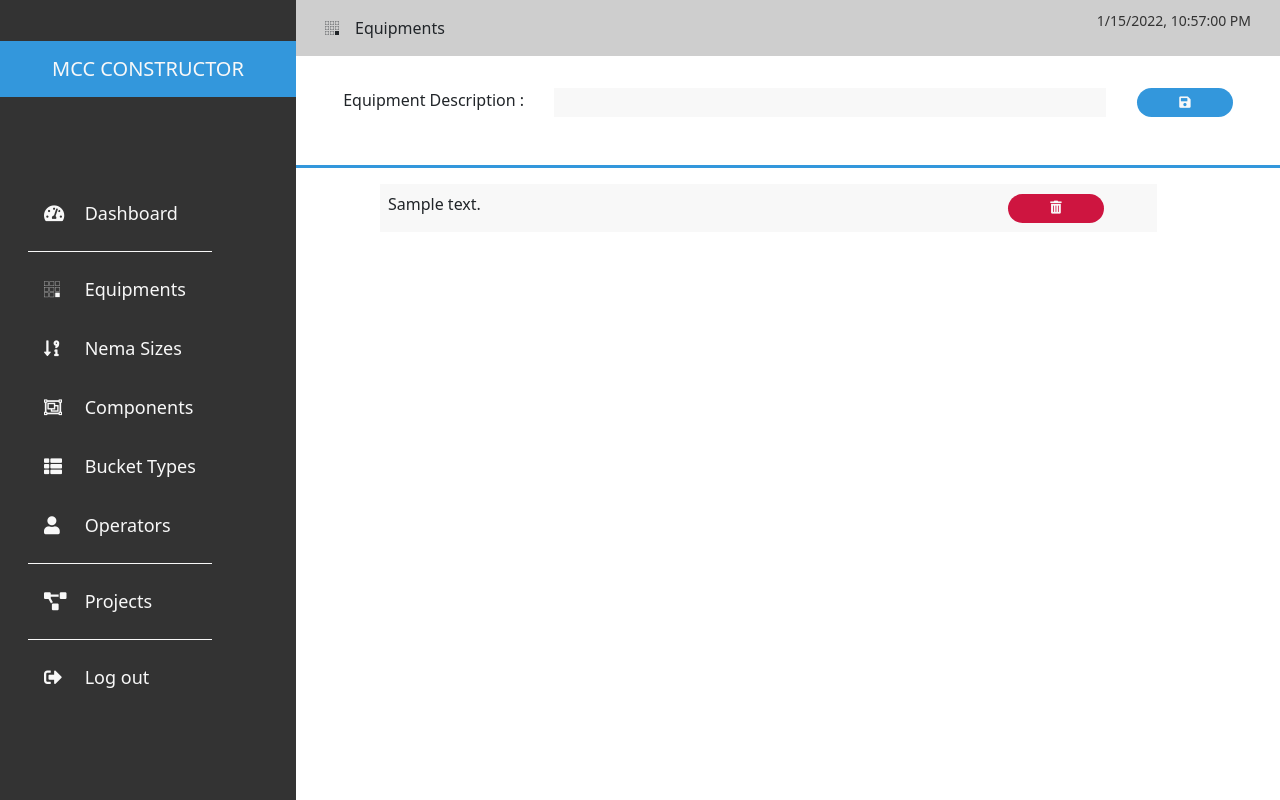
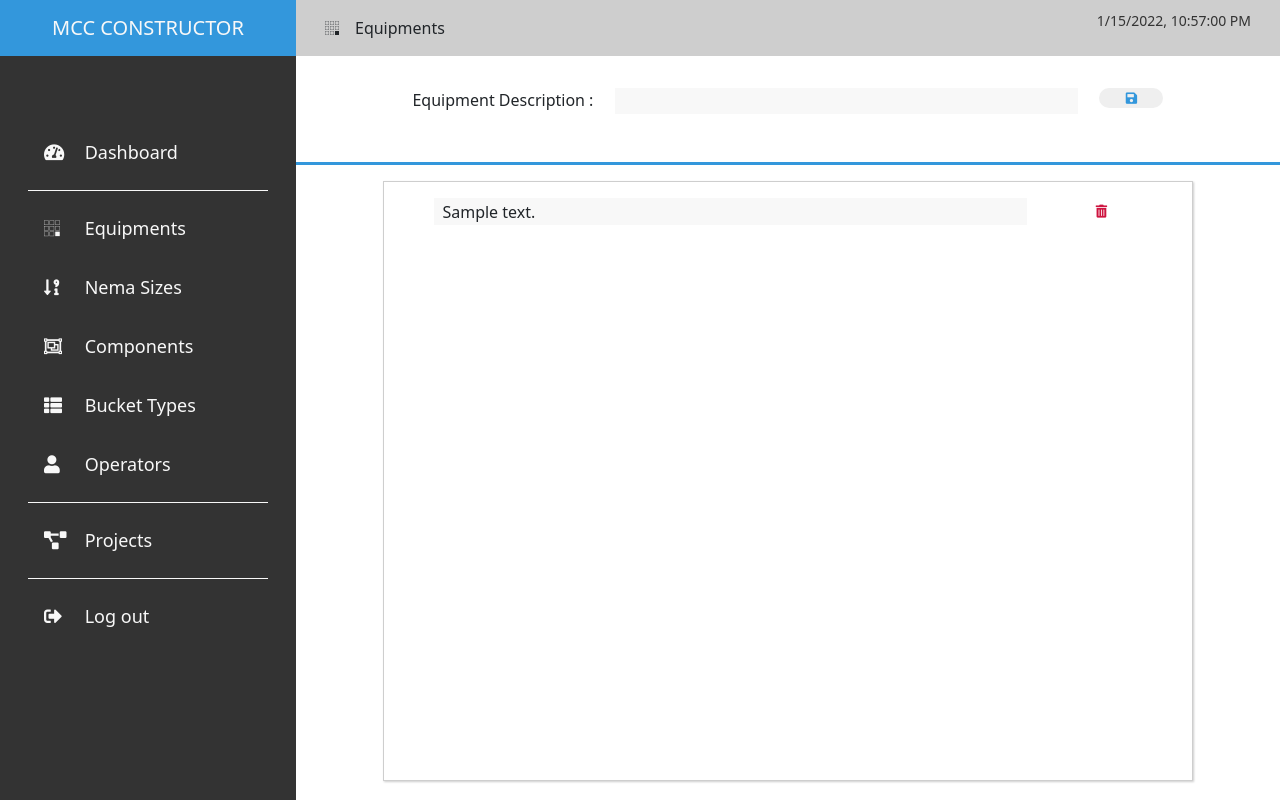
Before and after one commit to pycapa/MCC-project, a Flask app: page /equipment in a window 1280 px wide. Run offline with Flask 2, Linux system fonts and the light colour scheme; tables that the repository leaves empty or names only in its code hold one stand-in row (values such as "Sample post"); some libraries are stand-ins or nearby versions.

Commit message:
01152022

```diff
--- a/flaskr/app.py
+++ b/flaskr/app.py
@@ -1,3 +1,4 @@
+
 from flask import  (
     Flask,
     redirect,
@@ -5,7 +6,8 @@ from flask import  (
     request,
     session,
     url_for,
-    flash
+    flash,
+    jsonify
 )
 
 from dotenv import load_dotenv
@@ -51,30 +53,34 @@ def login():
         else:
             error='User does not exists'
             flash(error)
-
+    user_db.close()
     return render_template('login.html', error=error)
 
 
-######################## NEMA ########################
+######################## equipment ########################
+
 @app.route("/equipment", methods=['GET', 'POST'])
 def equipment():
-
     myjson = databases_conf(app.static_folder)
     equip_db = mysql.connector.connect(**myjson['MCC'])
     cursor = equip_db.cursor()
+    result = []
 
     if request.method == 'POST':
         description = request.form['desc']
         sql = f"INSERT INTO EQUIPMENTS (Description) VALUES ('{description}')"
         cursor.execute(sql)
         equip_db.commit()
-        redirect(url_for('equipment'), code=200, Response=None)
+        return redirect(url_for('equipment'))
 
     sql = "SELECT Equipment_ID, Description FROM EQUIPMENTS ORDER BY Description"
     cursor.execute(sql)
-    result = cursor.fetchall()
+    equipments = cursor.fetchall()
+    result = [{"EqpId" : equip[0], "Description":equip[1]} for equip in equipments]
     equip_db.close()
-    return render_template('equipments.html', data=result )
+    return render_template('equipments.html', list=result)
+
+
 
 ######################## NEMA ########################
 @app.route("/nema", methods=['GET', 'POST'])
@@ -82,21 +88,55 @@ def nema():
     myjson = databases_conf(app.static_folder)
     equip_db = mysql.connector.connect(**myjson['MCC'])
     cursor = equip_db.cursor()
-
+    result = []
 
     if request.method == 'POST':
         description = request.form['desc']
         sql = f"INSERT INTO NEMA (Description) VALUES ('{description}')"
         cursor.execute(sql)
         equip_db.commit()
-        redirect(url_for('nema'), code=200, Response=None)
+
+        return redirect(url_for('nema'))
 
     sql = "SELECT Nema_Id, Description FROM NEMA ORDER BY Description"
     cursor.execute(sql)
-    result = cursor.fetchall()
+    nemas = cursor.fetchall()
+    result = [{"NemaId":nema[0], "Description":nema[1]} for nema in nemas]
     equip_db.close()
+
     return render_template('nema.html', data=result )
 
+######################## COMPONENTS ########################
+@app.route("/components", methods=['GET', 'POST'])
+def components():
+    myjson = databases_conf(app.static_folder)
+    equip_db = mysql.connector.connect(**myjson['MCC'])
+    cursor = equip_db.cursor()
+    result = []
+
+    if request.method == 'POST':
+        code = request.form['code']
+        description = request.form['desc']
+        sql = f"INSERT INTO components (description, code) VALUES ('{description}','{code}')"
+
+        try:
+            cursor.execute(sql)
+            equip_db.commit()
+        except mysql.connector.Error as err:
+            flash(f'Code Error: {err.errno}, {err.msg}' )
+            pass
+
+        return redirect(url_for('components'))
+
+    sql = "SELECT component_id, description, code FROM components ORDER BY description"
+    cursor.execute(sql)
+    componentss = cursor.fetchall()
+    result = [{"component_id":components[0],
+                "description":components[1],
+                "code":components[2]} for components in componentss]
+    equip_db.close()
+
+    return render_template('components.html', data=result )
 ######################## DASHBOARD ########################
 @app.route("/dashboard")
 def dashboard():
@@ -106,18 +146,32 @@ def dashboard():
     return render_template('dashboard.html')
 
 ######################## delete  ########################
-@app.route("/delete/<int:id>,<table>,<field_id>,<url_return>")
-def delete(id, table, field_id, url_return):
+@app.route("/delete", methods=['POST'])
+def delete():
+
+
+    data = request.get_json()
+
     myjson = databases_conf(app.static_folder)
     equip_db = mysql.connector.connect(**myjson['MCC'])
     cursor = equip_db.cursor()
-    sql = f"DELETE FROM {table} WHERE {field_id} = {id} "
-    cursor.execute(sql)
-    equip_db.commit()
-    flash("record deleted")
-    return redirect(url_for(url_return))
+    sql = f"DELETE FROM {data['table']} WHERE {data['field_id']} = {data['id']} "
 
+    try:
+        cursor.execute(sql)
+        equip_db.commit()
+        flash("record deleted")
+        return redirect(url_for(data['url_return']))
+    except:
+        flash("error deleting item")
 
-
+    return redirect(url_for(data['url_return']))
 
 ######### FUNCTIONS
+
+@app.route("/test", methods=['GET', 'POST'])
+def test():
+    if request.method == "POST":
+        data = request.get_json()
+        print(data["id"])
+    return data
--- a/flaskr/static/dist/css/style.css
+++ b/flaskr/static/dist/css/style.css
@@ -18,30 +18,28 @@ body {
 }
 
 .btns {
-  width: 6rem;
   border: none;
-  padding: 0.3rem 1rem;
+  padding: 0 1rem;
   cursor: pointer;
-  border-radius: 20px;
+  border-radius: 10px;
   text-align: center;
   font-size: 0.8125rem;
+  place-content: center;
+  text-decoration: none;
+  height: 1.25rem;
+  min-width: 4rem;
 }
 
 .btn-login {
-  background-color: #f8f8f8;
   color: #3397dc;
 }
 
 .btn-submit {
-  background-color: #3397dc;
-  color: #f8f8f8;
+  color: #3397dc;
 }
 
 .btn-delete {
-  background-color: #ce1540;
-  color: #f8f8f8;
-  right: 11rem;
-  position: absolute;
+  color: #ce1540;
 }
 
 .btn-submit:hover,
@@ -49,9 +47,26 @@ body {
   color: #707070;
 }
 
+.confirmation {
+  display: flex;
+  width: 300px;
+  height: 200px;
+  flex-direction: column;
+  place-content: center;
+  top: 50%;
+  left: 50%;
+  position: absolute;
+  text-align: center;
+  background-color: #f8f8f8;
+  box-shadow: 2px 2px 5px 1px #707070;
+  border-radius: 5%;
+  transform: translate(-50%, -50%);
+}
+
 .contenedor {
   display: flex;
   flex-direction: row;
+  justify-content: center;
 }
 .contenedor .navbar {
   background-color: #333333;
@@ -63,11 +78,11 @@ body {
 }
 .contenedor .navbar .nav-brand {
   background-color: #3397dc;
-  margin-top: 0;
-  position: relative;
+  position: absolute;
   width: 100%;
   height: 3.5rem;
   display: flex;
+  top: 0;
   align-items: center;
 }
 .contenedor .navbar .nav-brand__title {
@@ -76,6 +91,10 @@ body {
   color: #f8f8f8;
   text-align: center;
   margin: auto;
+}
+.contenedor .navbar nav {
+  width: 100%;
+  margin-top: 0;
 }
 .contenedor .navbar nav ul {
   padding: 1.75rem;
@@ -150,6 +169,8 @@ body {
   display: flex;
   justify-content: space-around;
   padding: 2rem;
+  width: 85%;
+  margin: auto;
 }
 .data .input-data form .input-data {
   border: none;
@@ -157,7 +178,10 @@ body {
   background-color: #f8f8f8;
 }
 .data .input-data form .input-data:focus {
-  border: none;
+  outline: none;
+}
+.data .input-data:focus {
+  border: None;
 }
 .data .show-data {
   border-top: 3px #3397dc solid;
@@ -173,24 +197,38 @@ body {
 }
 .data .show-data__data {
   width: 85%;
-  margin-left: 2.25rem;
-}
-.data .show-data__data ul {
-  display: flex;
-  justify-content: space-between;
-  flex-direction: column;
+  margin: auto;
+  padding: 1rem;
+  border: 1px solid #cecece;
+  box-shadow: 1px 1px 2px #cecece;
+  height: 75vh;
+  overflow-y: auto;
 }
 .data .show-data__data ul li {
   display: flex;
-  align-items: center;
-  padding: 0.5rem;
+  cursor: pointer;
+  padding-left: 0.125rem;
 }
-.data .show-data__data ul li:nth-child(odd) {
+.data .show-data__data ul li div {
+  width: 80%;
+  padding: 0.1rem 0.5rem;
+}
+.data .show-data__data ul li a {
+  margin: auto;
+}
+.data .show-data__data li:hover div {
+  color: #3397dc !important;
+  transition: all 0.5s ease;
+  font-weight: 600;
+}
+.data .show-data ul li:nth-child(odd) div {
   background-color: #f8f8f8;
 }
-.data .show-data__data ul div {
-  width: 80%;
-  margin-bottom: 0.5rem;
+
+.code {
+  max-width: 12.5rem;
+  margin-right: 1rem;
+  border-right: 1px solid #3397dc;
 }
 
 .container-login {
@@ -229,7 +267,7 @@ body {
   outline: none;
 }
 
-.modal {
+.error {
   position: fixed;
   z-index: 1;
   left: 50%;
@@ -246,12 +284,12 @@ body {
   justify-content: space-between;
   transition: 2s ease;
 }
-.modal__content,
-.modal .fa {
+.error__content,
+.error .fa {
   color: #f8f8f8;
   text-align: center;
 }
-.modal button {
+.error button {
   background: none;
   border: none;
   font-size: 1.12rem;
--- a/flaskr/static/dist/js/main.js
+++ b/flaskr/static/dist/js/main.js
@@ -1,4 +1,9 @@
 'use strict'
+
+
+var modalWrap = null;
+
+
 
 window.addEventListener('load', ()=>{
     const date = new Date().toLocaleString();
@@ -29,7 +34,72 @@ function menu_click(event, target){
 
 }
 
-function close_modal(){
-    const modal = document.querySelector(".modal");
-    modal.style.setProperty('Display', 'None');
-}
+
+function delete_item(id, table, field_id, url_return, message){
+
+    if (modalWrap !== null){
+        modalWrap.remove()
+    }
+
+    modalWrap = document.createElement('div');
+    modalWrap.innerHTML = `
+            <div class="modal fade" id="exampleModal" tabindex="-1" aria-labelledby="exampleModalLabel" aria-hidden="true" data-bs-backdrop='static'>
+            <div class="modal-dialog">
+            <div class="modal-content">
+                <div class="modal-header">
+                <h5 class="modal-title" id="exampleModalLabel">CONFIRMATION</h5>
+                <button type="button" class="btn-close" data-bs-dismiss="modal" aria-label="Close"></button>
+                </div>
+                <div class="modal-body">
+                Are you shure to delete this: ${message} ?
+                </div>
+                <div class="modal-footer">
+                <a class="btns btn-submit" data-bs-dismiss="modal">Cancel</a>
+                <a class="btns btn-delete modal-success-btn" data-bs-dismiss="modal">Delete</a>
+                </div>
+            </div>
+            </div>
+        </div>
+    `
+    modalWrap.querySelector('.modal-success-btn').onclick = ()=>{
+
+        var data = JSON;
+
+        data = {
+            "id" : id,
+            "table" : table,
+            "field_id" : field_id,
+            "url_return" : url_return
+        }
+        // Server Request
+        var client = new XMLHttpRequest();
+
+        client.open("POST", "/delete")
+        client.setRequestHeader("Content-Type", "application/json")
+        client.setRequestHeader("Location", `/${data['url_return']}`)
+
+        client.onreadystatechange = function() {
+            location.reload()
+        }
+        client.send(JSON.stringify(data))
+
+    };
+
+    document.body.append(modalWrap)
+    var modal = new bootstrap.Modal(modalWrap.querySelector('.modal'));
+    modal.show();
+
+/*
+
+
+
+    var myModalEl = document.getElementById('exampleModal')
+
+    var modal = new bootstrap.Modal(myModalEl) // initialized with defaults
+
+    modal.show()
+
+    myModalEl.addEventListener('hidden.bs.modal', function (event) {
+        console.log(event.currentTarget)
+        })
+ */}
--- a/flaskr/templates/equipments.html
+++ b/flaskr/templates/equipments.html
@@ -31,20 +31,25 @@
                 <div class="show-data">
 
                     <!-- <div class="show-data__line"> -->
+
                         <div class="show-data__data">
                             <ul>
-                                {% for element in data %}
-                                <li> <div>{{ element[1] }}</div><a href="{{ url_for('delete', id=element[0],table='equipments',
-                                    field_id='Equipment_Id', url_return='equipment') }}" class="btns btn-delete" type='submit'><i
-                                    class="fa fa-trash"></i></a></li>
+                                {% for eq in list %}
+                                    {% if eq.EqpId != 'None' %}
+                                    <li id={{eq.EqpId}}> <div>{{eq.Description}}</div><a onclick="delete_item({{eq.EqpId}}, 'Equipments', 'Equipment_id', 'equipments', '{{eq.Description}}')" class="btns btn-delete" type='submit'><i
+                                        class="fa fa-trash"></i></a></li>
+                                    {% endif %}
                                 {% endfor %}
                             </ul>
                         </div>
 
                     <!-- </div> -->
-
                 </div>
             </div>
         </div>
     </div>
+
+
+
+
     {% include 'footer.html' %}
--- a/flaskr/templates/errors.html
+++ b/flaskr/templates/errors.html
@@ -1,6 +1,6 @@
 {% with messages = get_flashed_messages() %}
 {% if messages %}
-<div id="modal" class="modal">
+<div id="error" class="error">
 
   <div class="modal__content">
       {% for message in messages %}
--- a/flaskr/templates/footer.html
+++ b/flaskr/templates/footer.html
@@ -1,7 +1,4 @@
 
-    <script src="{{ url_for('static', filename='dist/js/main.js')}}"></script>
-    <script src="https://cdn.jsdelivr.net/npm/@popperjs/core@2.10.2/dist/umd/popper.min.js" integrity="sha384-7+zCNj/IqJ95wo16oMtfsKbZ9ccEh31eOz1HGyDuCQ6wgnyJNSYdrPa03rtR1zdB" crossorigin="anonymous"></script>
-    <script src="https://cdn.jsdelivr.net/npm/bootstrap@5.1.3/dist/js/bootstrap.min.js" integrity="sha384-QJHtvGhmr9XOIpI6YVutG+2QOK9T+ZnN4kzFN1RtK3zEFEIsxhlmWl5/YESvpZ13" crossorigin="anonymous"></script>
-</body>
-
-</html>
+<script src="https://code.jquery.com/jquery-3.6.0.min.js"></script>
+<script src="{{ url_for('static', filename='dist/js/main.js')}}"></script>
+<script src="https://cdn.jsdelivr.net/npm/bootstrap@5.1.3/dist/js/bootstrap.bundle.min.js" integrity="sha384-ka7Sk0Gln4gmtz2MlQnikT1wXgYsOg+OMhuP+IlRH9sENBO0LRn5q+8nbTov4+1p" crossorigin="anonymous"></script>        <title>MCC Manufacturing Control</title>
--- a/flaskr/templates/header.html
+++ b/flaskr/templates/header.html
@@ -1,5 +1,4 @@
-<!DOCTYPE html>
-<html lang="en-es">
+
     <head>
         <meta charset="UTF-8">
         <meta http-equiv="X-UA-Compatible" content="IE=edge">
@@ -13,6 +12,4 @@
             href='https://use.fontawesome.com/releases/v5.15.4/css/v4-shims.css?ver=5.15.4' type='text/css' media='all' />
         <link rel="stylesheet" href="{{ url_for('static', filename='dist/css/style.css')}}">
         <link href="https://cdn.jsdelivr.net/npm/bootstrap@5.1.3/dist/css/bootstrap.min.css" rel="stylesheet" integrity="sha384-1BmE4kWBq78iYhFldvKuhfTAU6auU8tT94WrHftjDbrCEXSU1oBoqyl2QvZ6jIW3" crossorigin="anonymous">
-        <title>MCC Manufacturing Control</title>
     </head>
-<body>
--- a/flaskr/templates/menu.html
+++ b/flaskr/templates/menu.html
@@ -6,17 +6,17 @@
             <nav class="menu">
                 <ul>
                     <li class="nav-link"><i class="icon-option fa fa-tachometer-alt"></i>
-                        <a class="menu-option" href="/dashboard">Dashboard</a>
+                        <a class="menu-option" href="dashboard">Dashboard</a>
                     </li>
                     <div class="separator"></div>
                     <li class="nav-link"><i class="icon-option fab fa-buromobelexperte"></i>
-                        <a class="menu-option" href="/equipment">Equipments</a>
+                        <a class="menu-option" href="equipment">Equipments</a>
                     </li>
                     <li class="nav-link"><i class="icon-option fa fa-sort-numeric-desc"></i>
                         <a class="menu-option" href="nema">Nema Sizes</a>
                     </li>
                     <li class="nav-link"><i class="icon-option fa fa-object-group"></i>
-                        <a class="menu-option" href="#">Components</a>
+                        <a class="menu-option" href="components">Components</a>
                     </li>
                     <li class="nav-link"><i class="icon-option fa fa-th-list"></i>
                         <a class="menu-option" href="#">Bucket Types</a>
```
Also changed, not shown: flaskr/templates/components.html (+22 -4 lines), flaskr/templates/nema.html (+8 -3 lines), 1 other file.
